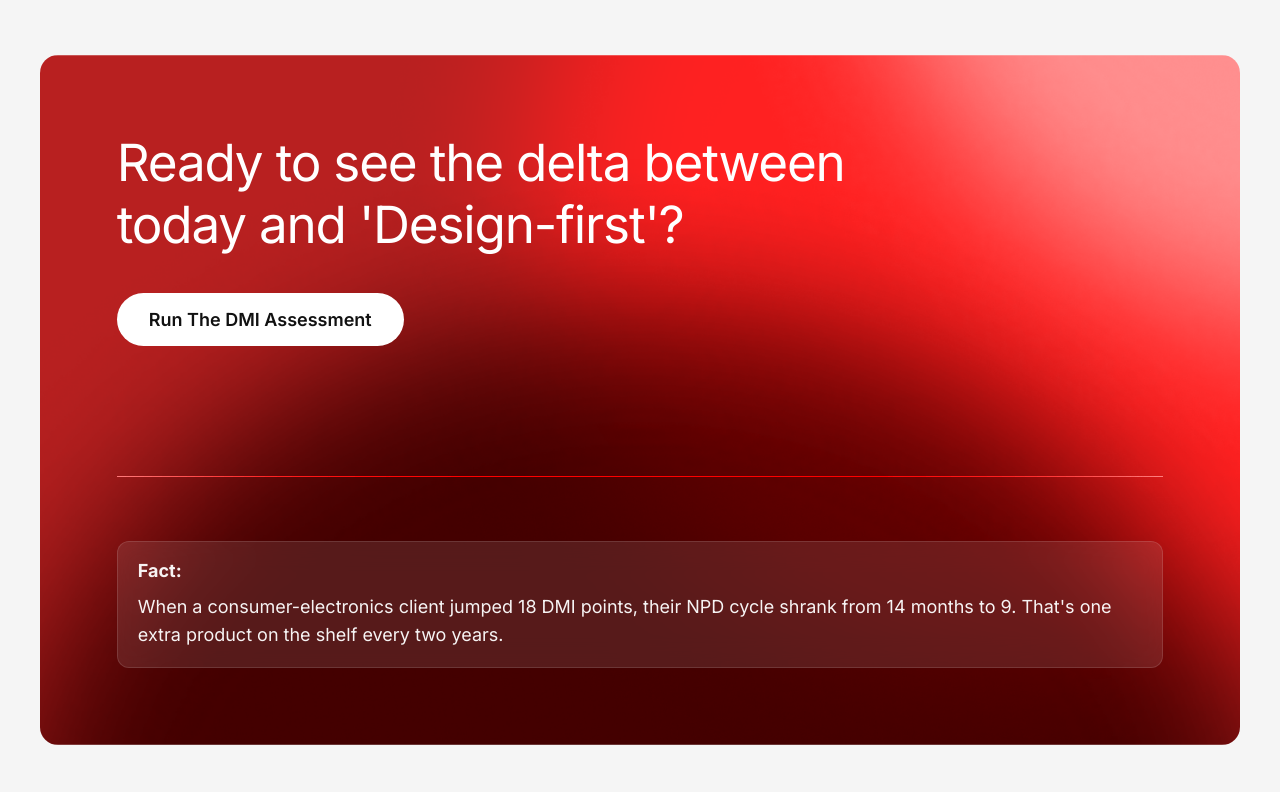
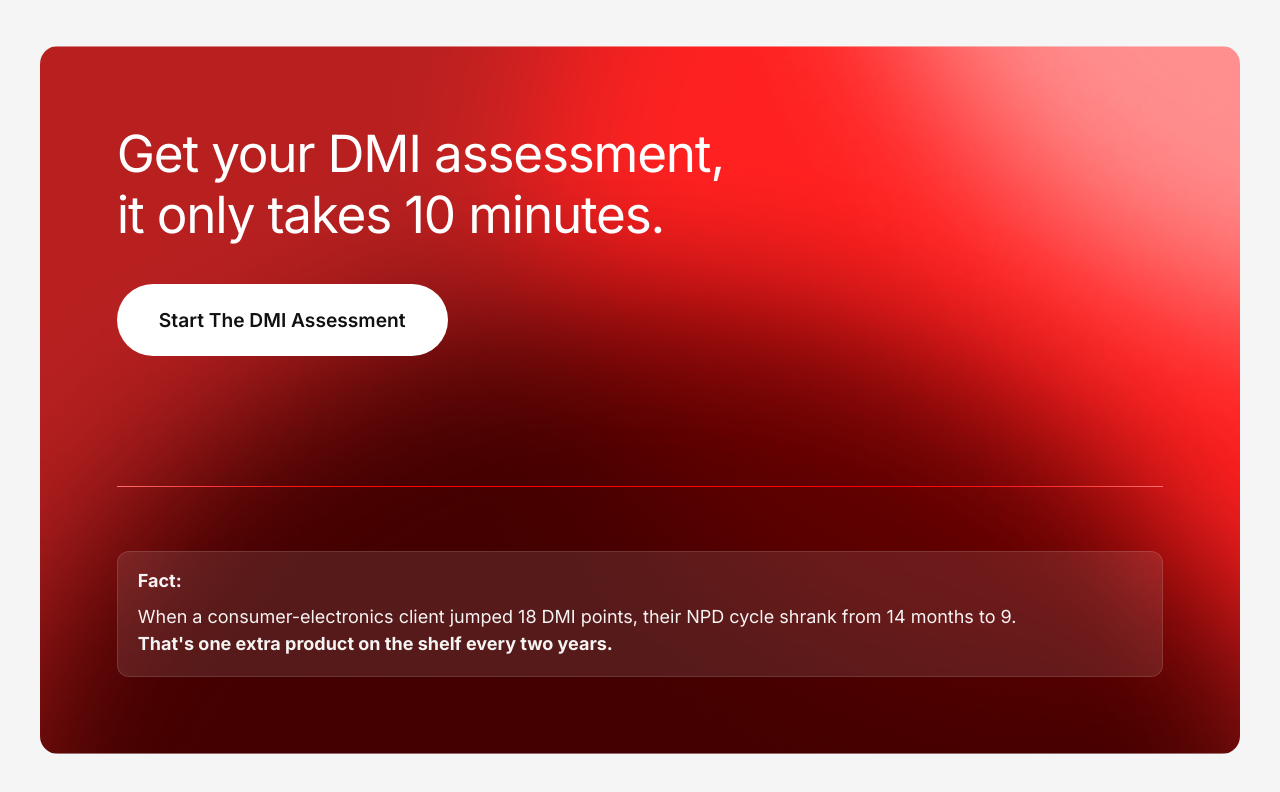
Before and after one commit to bang-id/dmi-form, a React (Vite) app: page / in a window 1280 px wide. Shown: the top 792 px of the page. Built offline with nearby package versions, Linux system fonts and the light colour scheme.

Commit message:
changes to button

```diff
--- a/src/App.jsx
+++ b/src/App.jsx
@@ -13,9 +13,9 @@ function HomePage() {
     <div className="page">
       <section className="hero hero--start">
         <div className="hero__inner">
-          <h1 className="hero__title">Ready to see the delta between today and 'Design-first'?</h1>
+          <h1 className="hero__title">Get your DMI assessment, it only takes 10 minutes.</h1>
 
-          <Link to="/dmi/start" className="cta-button">Run The DMI Assessment</Link>
+          <Link to="/dmi/start" className="cta-button">Start The DMI Assessment</Link>
 
 
           <div className="separator"></div>
@@ -23,8 +23,8 @@ function HomePage() {
           <aside className="fact">
             <div className="fact__label">Fact:</div>
             <div className="fact__content">
-              When a consumer-electronics client jumped 18 DMI points, their NPD cycle shrank from 14 months to 9.
-              That's one extra product on the shelf every two years.
+              When a consumer-electronics client jumped 18 DMI points, their NPD cycle shrank from 14 months to 9. <br />
+              <b>That's one extra product on the shelf every two years.</b>
             </div>
           </aside>
         </div>
--- a/styles.css
+++ b/styles.css
@@ -144,12 +144,12 @@
   }
 
   .cta-button{
-    font:600 clamp(14px, 1.5vw, 18px) 'Inter', sans-serif;
+    font:600 clamp(18px, 1.5vw, 20px) 'Inter', sans-serif;
     color:var(--color-black);
     background:#fff;
     border:0;
     border-radius:999px;
-    padding:16px 32px;
+    padding:24px 42px;
     display:inline-flex;           /* do not stretch full width */
     align-items:center;
     justify-content:center;
@@ -158,9 +158,23 @@
     transition:transform .06s ease, background-color .2s ease, color .2s ease;
     margin-bottom:clamp(28px, 6vw, 40px);
     text-decoration: none;
+    /* subtle pulsing glow to beckon attention */
+    box-shadow:0 0 0 0 rgba(255, 255, 255, 0.479);
+    animation: cta-glow 2.8s ease-in-out infinite;
   }
-.cta-button:hover{ background:var(--color-black); color:#fff; }
+.cta-button:hover{ background:var(--color-black); color:#fff; animation-play-state: paused; }
   .cta-button:active{ transform:translateY(1px); }
+
+  /* Keyframes for subtle pulse using brand primary color */
+  @keyframes cta-glow{
+    0%, 100%{ box-shadow:0 0 0 0 rgba(255, 255, 255, 0); }
+    50%{ box-shadow:0 0 8px 8px #ffffffa9; }
+  }
+
+  /* Respect users who prefer reduced motion */
+  @media (prefers-reduced-motion: reduce){
+    .cta-button{ animation: cta-glow 6s ease-in-out infinite; }
+  }
 
   /* ================== Separator & Fact ================== */
   /* Run full width within the card’s inner padding */
```
